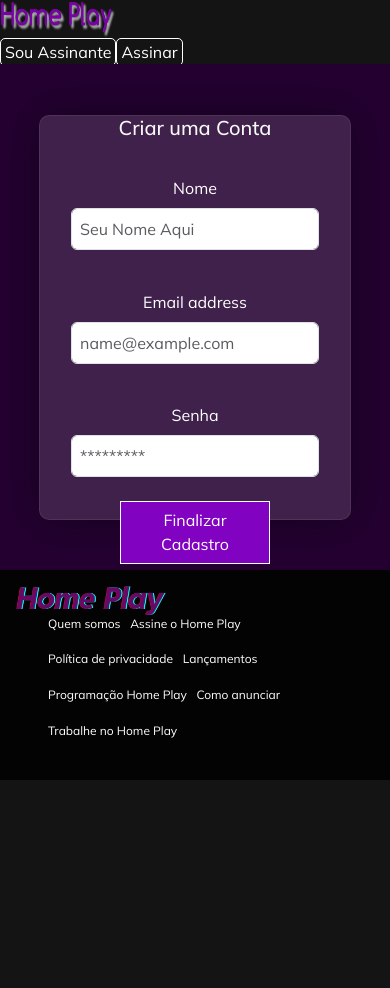
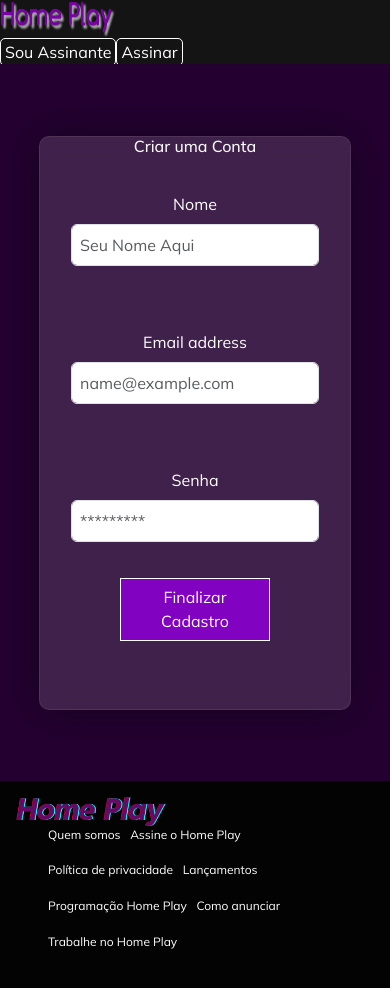
Before and after one commit to Daniella-Rocha/home-play, a React (Vite) app: page /signup in a window 390 px wide. Shown: the top 988 px of the page. Before the commit the page ends 844 px from the top, so only its background shows below. Built offline with nearby package versions, Linux system fonts and the light colour scheme.

Commit message:
Ajustes e responsividade

```diff
--- a/src/routes/SignUp/SignUp.module.css
+++ b/src/routes/SignUp/SignUp.module.css
@@ -3,14 +3,14 @@
     background-color: #240031;
     display: flex;
     flex-direction: column;
-    height: 60vh;
+    height: 85vh;
     justify-content: center;
     width: 100%;
 }
 
 .signup h1 {
     color: #f8f8f8;
-    font-size: 1.25rem;
+    font-size: 1rem;
     text-align: center;
     width: 80%;
 }
@@ -30,7 +30,6 @@
 
 .signup form{
     height: 100%;
-    margin-top: 0.8rem;
     text-align: center;
     width: 100%;
 }
```
